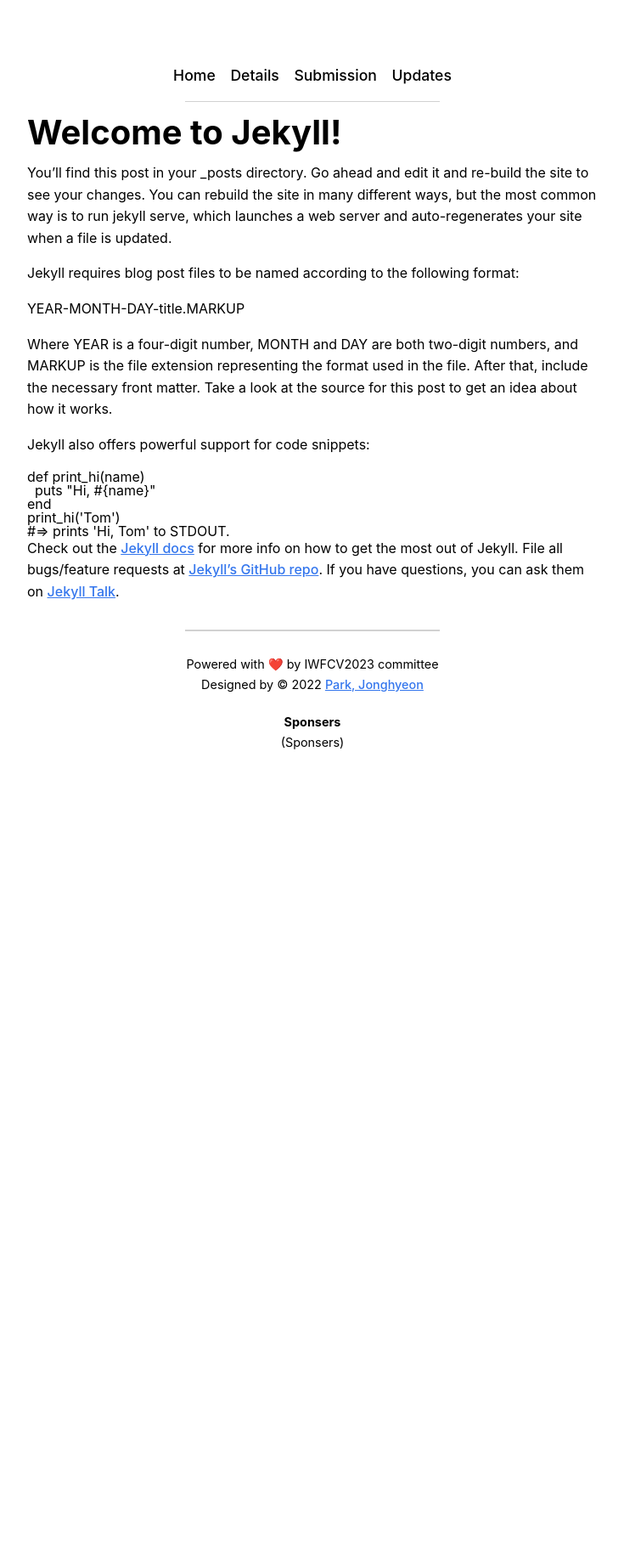
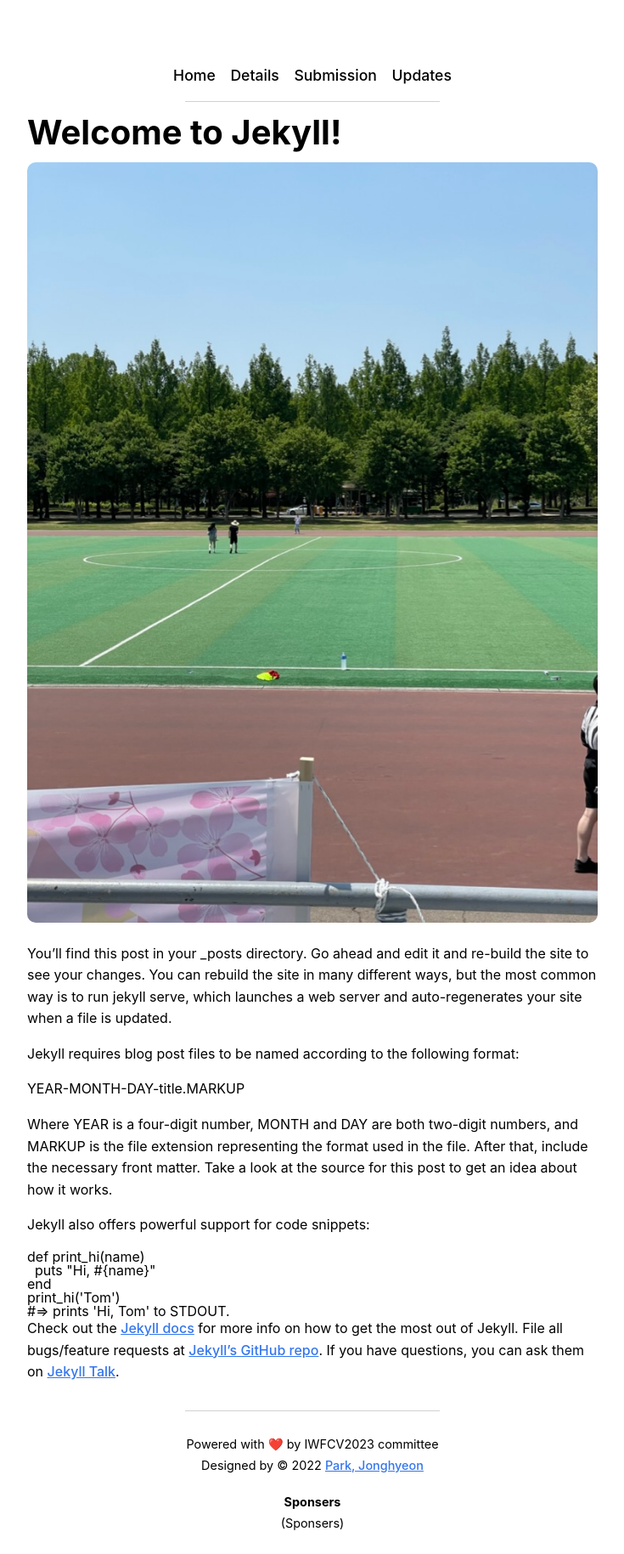
Before and after one commit to ShapeLayer/iwfcv2023-site-dev, a Jekyll site: the page built from _posts/2022-05-13-welcome-to-jekyll.markdown, in a window 1280 px wide. Shown: the whole page at 85% size, without its empty margins (272-1007 px from the left). Built offline with Jekyll 4.4.1, drawn with Linux system fonts in a browser that asks for light colours; some web fonts are replaced; before the commit the page ends 910 px from its top, so only the background shows below that.

Commit message:
Config image size

```diff
--- a/_posts/2022-05-13-welcome-to-jekyll.markdown
+++ b/_posts/2022-05-13-welcome-to-jekyll.markdown
@@ -4,6 +4,9 @@ title:  "Welcome to Jekyll!"
 date:   2022-05-13 15:13:07 +0900
 categories: jekyll tests
 ---
+
+![](/static/2022-05-13-welcome-to-jekyll/img1.jpeg)
+
 You’ll find this post in your `_posts` directory. Go ahead and edit it and re-build the site to see your changes. You can rebuild the site in many different ways, but the most common way is to run `jekyll serve`, which launches a web server and auto-regenerates your site when a file is updated.
 
 Jekyll requires blog post files to be named according to the following format:
--- a/_sass/iwfcv/_commons.scss
+++ b/_sass/iwfcv/_commons.scss
@@ -58,6 +58,11 @@ a {
   }
 }
 
+img {
+  width: 100%;
+  border-radius: 10px;
+}
+
 article {
   width: 100%;
   header.article-header {
```
Also changed, not shown: static/2022-05-13-welcome-to-jekyll/img1.jpeg (added).
